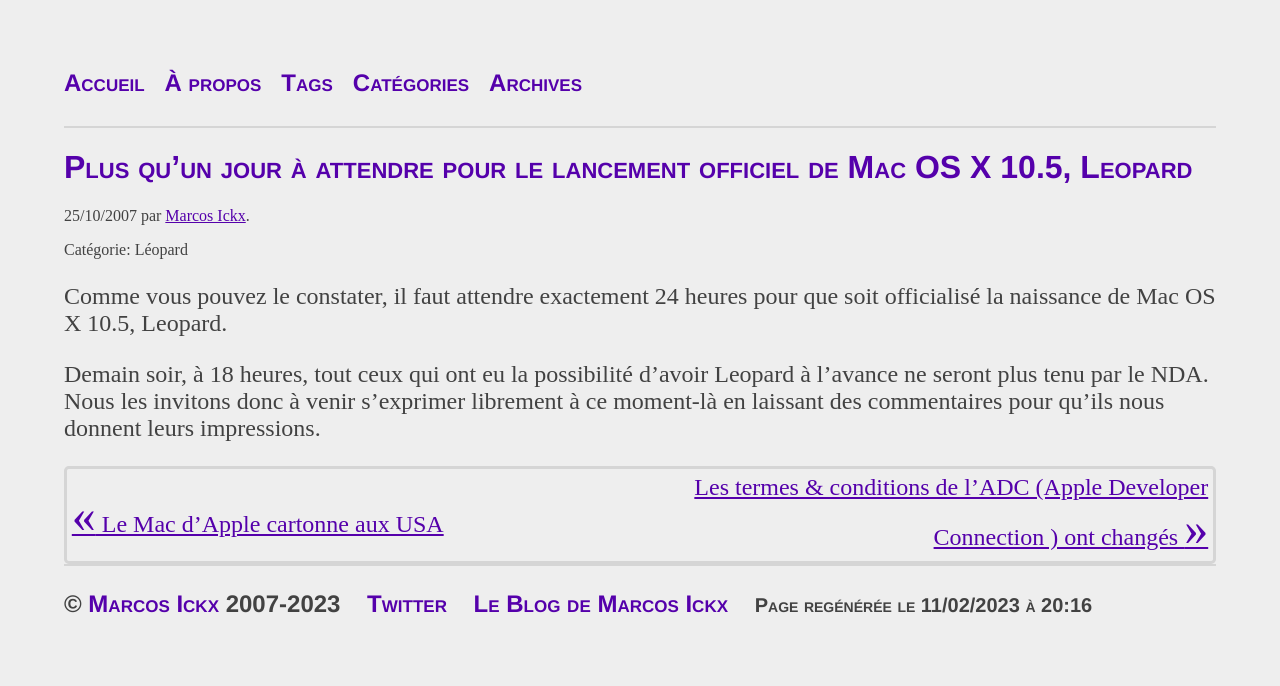
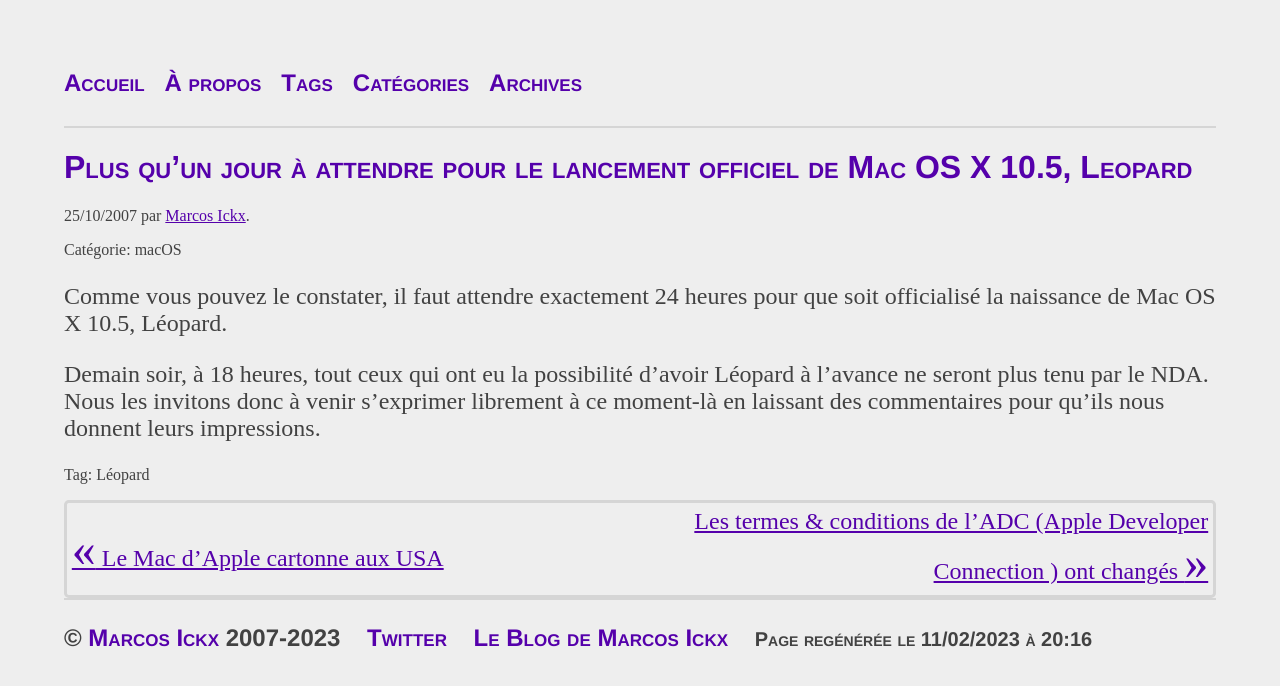
Before and after one commit to MarcosIckx/PreviewMarcosxNet, a Jekyll site: the page built from _posts/2007/2007-10-25-plus-quun-jour-a-attendre-pour-le-lancement-officiel-de-mac-os-x-10-5-leopard.md, in a window 1280 px wide. Shown: the top 686 px of the page. Built offline with Jekyll 4.4.1, drawn with Linux system fonts in a browser that asks for light colours.

Commit message:
Update 2007-10-25-plus-quun-jour-a-attendre-pour-le-lancement-officiel-de-mac-os-x-10-5-leopard.md

```diff
--- a/_posts/2007/2007-10-25-plus-quun-jour-a-attendre-pour-le-lancement-officiel-de-mac-os-x-10-5-leopard.md
+++ b/_posts/2007/2007-10-25-plus-quun-jour-a-attendre-pour-le-lancement-officiel-de-mac-os-x-10-5-leopard.md
@@ -1,9 +1,10 @@
 ---
 title: Plus qu’un jour à attendre pour le lancement officiel de Mac OS X 10.5, Leopard
 date: 2007-10-25
-category: Léopard
+tags: [Léopard]
+category: macOS
 ---
 
-Comme vous pouvez le constater, il faut attendre exactement 24 heures pour que soit officialisé la naissance de Mac OS X 10.5, Leopard.
+Comme vous pouvez le constater, il faut attendre exactement 24 heures pour que soit officialisé la naissance de Mac OS X 10.5, Léopard.
 
-Demain soir, à 18 heures, tout ceux qui ont eu la possibilité d’avoir Leopard à l’avance ne seront plus tenu par le NDA. Nous les invitons donc à venir s’exprimer librement à ce moment-là en laissant des commentaires pour qu’ils nous donnent leurs impressions.
+Demain soir, à 18 heures, tout ceux qui ont eu la possibilité d’avoir Léopard à l’avance ne seront plus tenu par le NDA. Nous les invitons donc à venir s’exprimer librement à ce moment-là en laissant des commentaires pour qu’ils nous donnent leurs impressions.
```
